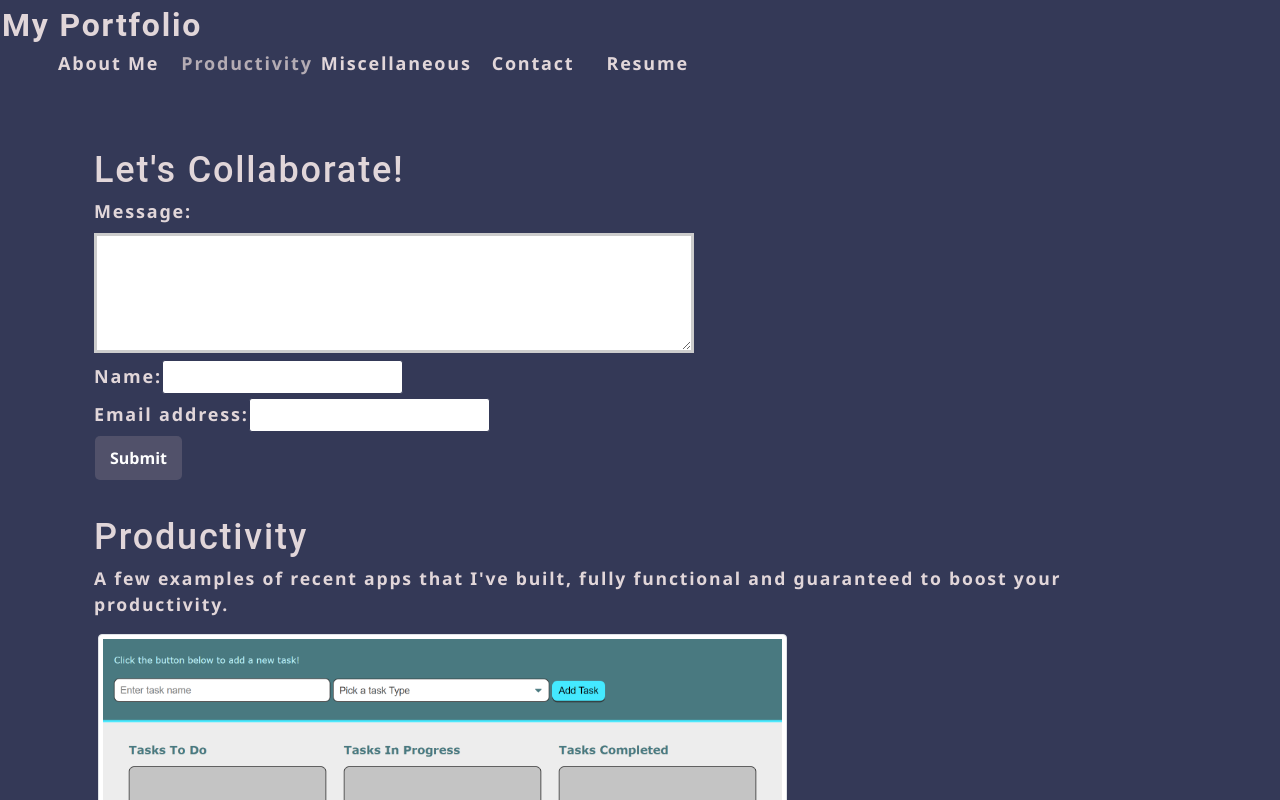
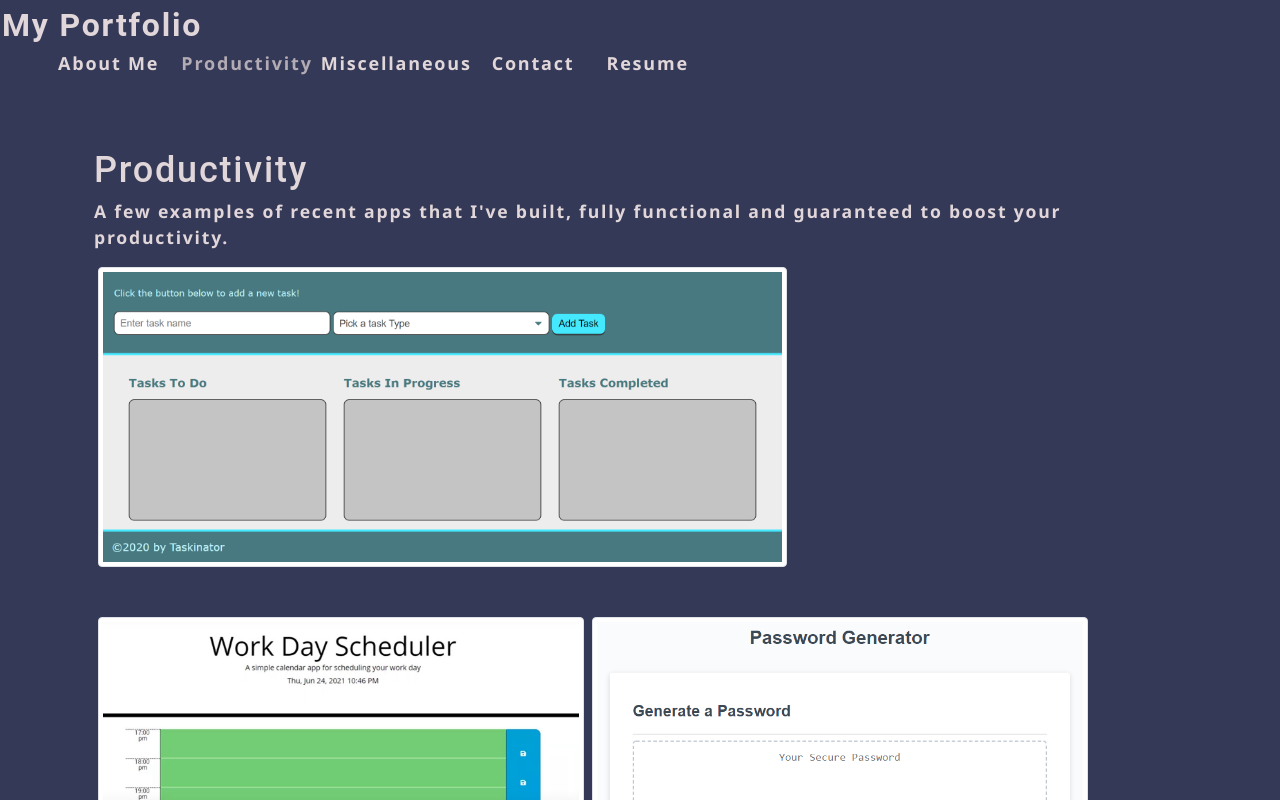
Before and after one commit to isaiasqb/portfolio-demo, a React (Create React App) app: page / in a window 1280 px wide. Shown: the top 800 px of the page. Built offline with nearby package versions, Linux system fonts and the light colour scheme.

Commit message:
added state to the contact form

```diff
--- a/src/App.js
+++ b/src/App.js
@@ -9,7 +9,14 @@
 import Portfolio from './components/Portfolio';
 import ContactForm from './components/Contact';
 
+
+
+
 function App() {
+
+  //hook for converting app into an SPA
+  const [contactSelected, setContactSelected] = useState(false);
+
 
   const [categories] = useState([
     {
@@ -30,9 +37,18 @@
         currentCategory={currentCategory}
       ></Nav>
       <main>
-        <ContactForm></ContactForm>
-        <Portfolio currentCategory={currentCategory}></Portfolio>
-        <About></About>
+
+        {!contactSelected ? (
+          <>
+            <Portfolio currentCategory={currentCategory}></Portfolio>
+            <About></About>
+          </>
+        ) : (
+          <ContactForm></ContactForm>
+        )}
+
+
+
       </main>
     </div>
   );
```
